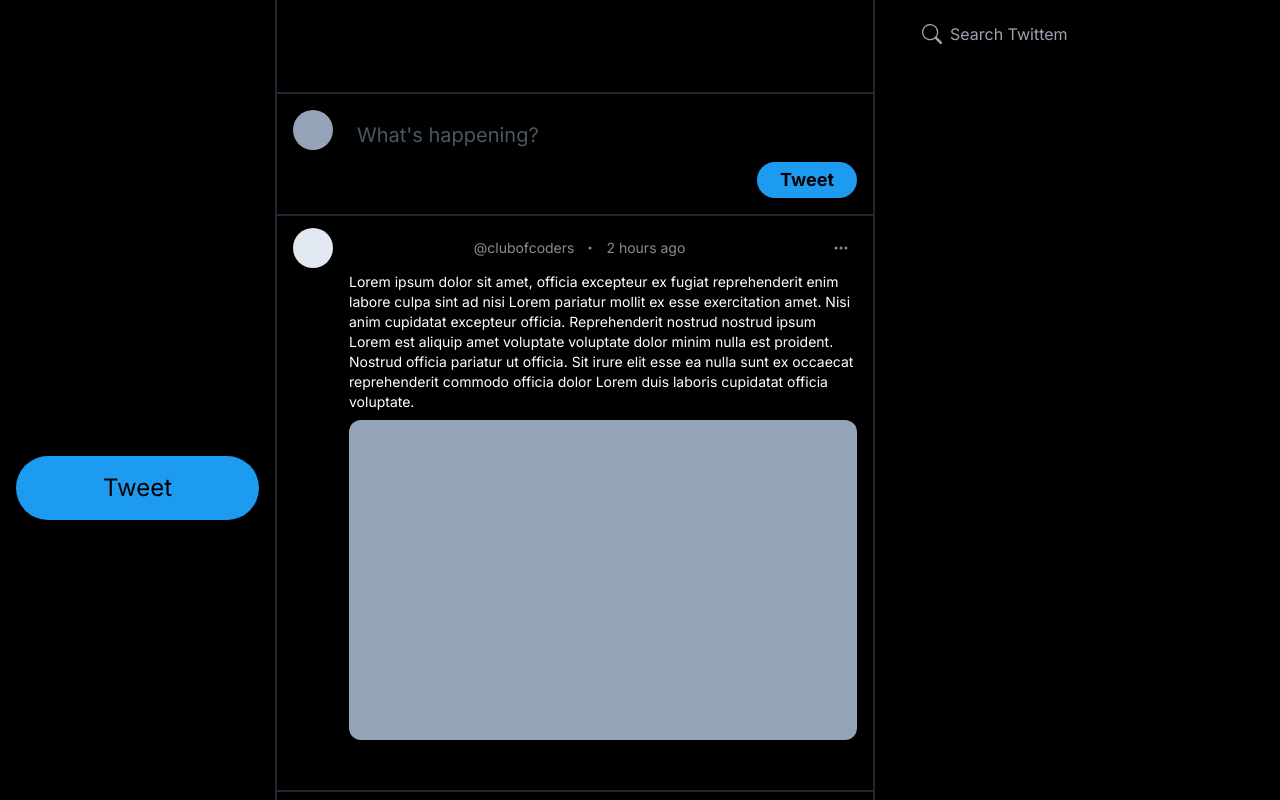
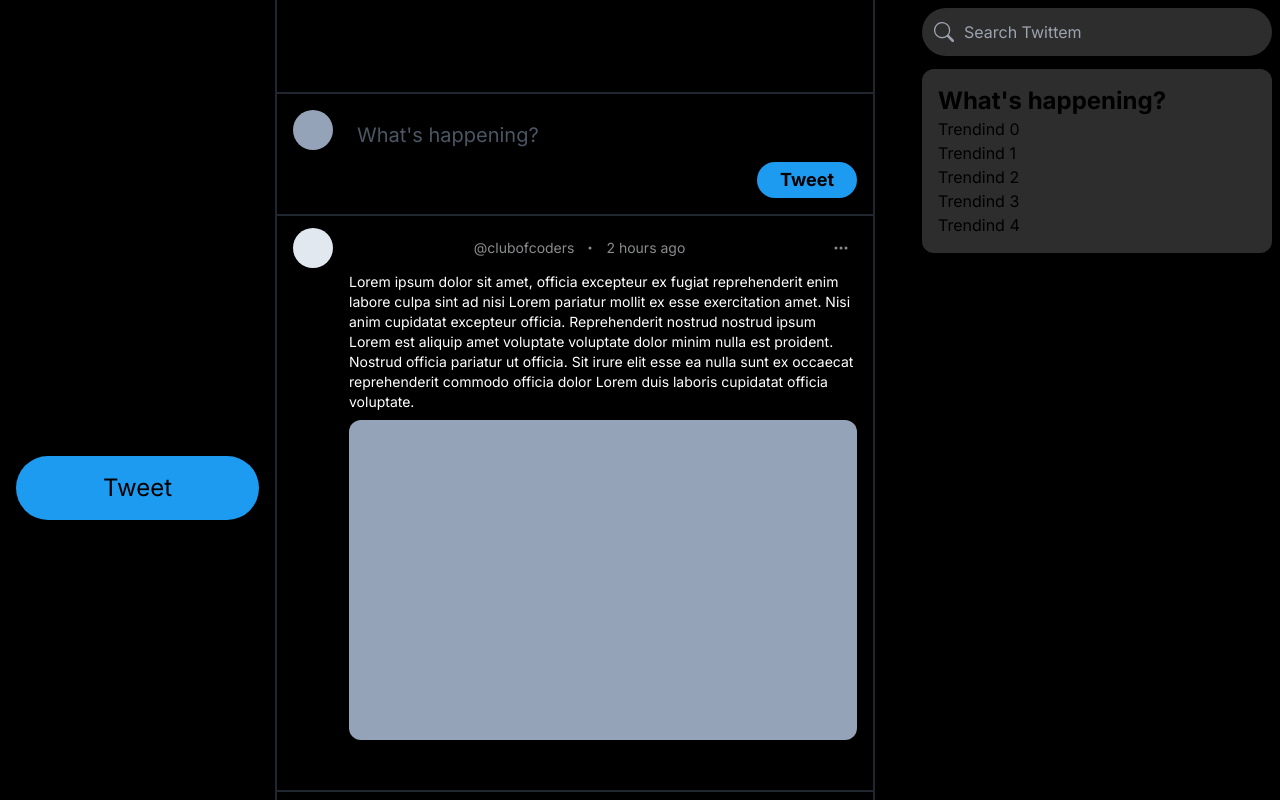
Before and after one commit to RizvanGit/twittem, a Next.js app: page / in a window 1280 px wide. Shown: the top 800 px of the page. Built offline with nearby package versions, Linux system fonts and the light colour scheme.

Commit message:
ui: whats happening elem

```diff
--- a/src/app/page.tsx
+++ b/src/app/page.tsx
@@ -9,27 +9,34 @@ export default function Home() {
         <main role="main" className="flex w-[990px] items-stretch  shrink grow">
           <div className="flex w-full min-h-full grow justify-between items-stretch gap-2">
             <Timeline />
-            <section className="w-[350px] h-screen flex flex-col space-y-4 right-0 mr-2 relative">
-              <div className="z-20 w-full sticky top-0">
+            <section className="w-[350px] flex flex-col space-y-4 right-0 mr-2 relative">
+              <div className="w-full sticky top-0">
                 <div className="relative">
                   <div className="min-h-[32px] h-[53px] mb-3">
-                    <div className="fixed top-0 z-10 w-full rounded-xl p-5">
-                      <label
-                        htmlFor="searchTwittem"
-                        className="absolute top-0 left-0 h-full flex items-center"
-                      >
-                        <BsSearch className="w-5 h-5 text-gray-400 " />
-                      </label>
+                    <div className="absolute top-0 z-10 w-full rounded-xl mt-2">
                       <input
                         id="searchTwittem"
                         type="text"
                         placeholder="Search Twittem"
-                        className="w-full h-full rounded-xl py-1 px-2 outline-none bg-transparent"
+                        className="w-full h-full peer rounded-3xl py-3 px-10 outline-none bg-neutral-700/70 border-2 focus:border-primary/90 focus:shadow-b focus:bg-transparent border-transparent"
                       />
+                      <label
+                        htmlFor="searchTwittem"
+                        className="absolute top-0 left-0 text-gray-400 peer-focus:text-primary h-full flex items-center pl-3 justify-center"
+                      >
+                        <BsSearch className="w-5 h-5" />
+                      </label>
                     </div>
                   </div>
                 </div>
-                <div></div>
+                <div className="flex flex-col rounded-xl bg-neutral-700/70 p-4 my-4">
+                  <h3 className="font-bold text-2xl">What{`'`}s happening?</h3>
+                  <div>
+                    {Array.from({ length: 5 }).map((_, i) => {
+                      return <div key={i + 100}>Trendind {i}</div>;
+                    })}
+                  </div>
+                </div>
                 <div></div>
               </div>
             </section>
--- a/tailwind.config.ts
+++ b/tailwind.config.ts
@@ -16,6 +16,9 @@ const config: Config = {
       colors: {
         primary: "rgb(29, 155, 240)",
       },
+      boxShadow: {
+        b: "0 0 5px rgb(29, 155, 240) ",
+      },
     },
   },
   plugins: [],
```
